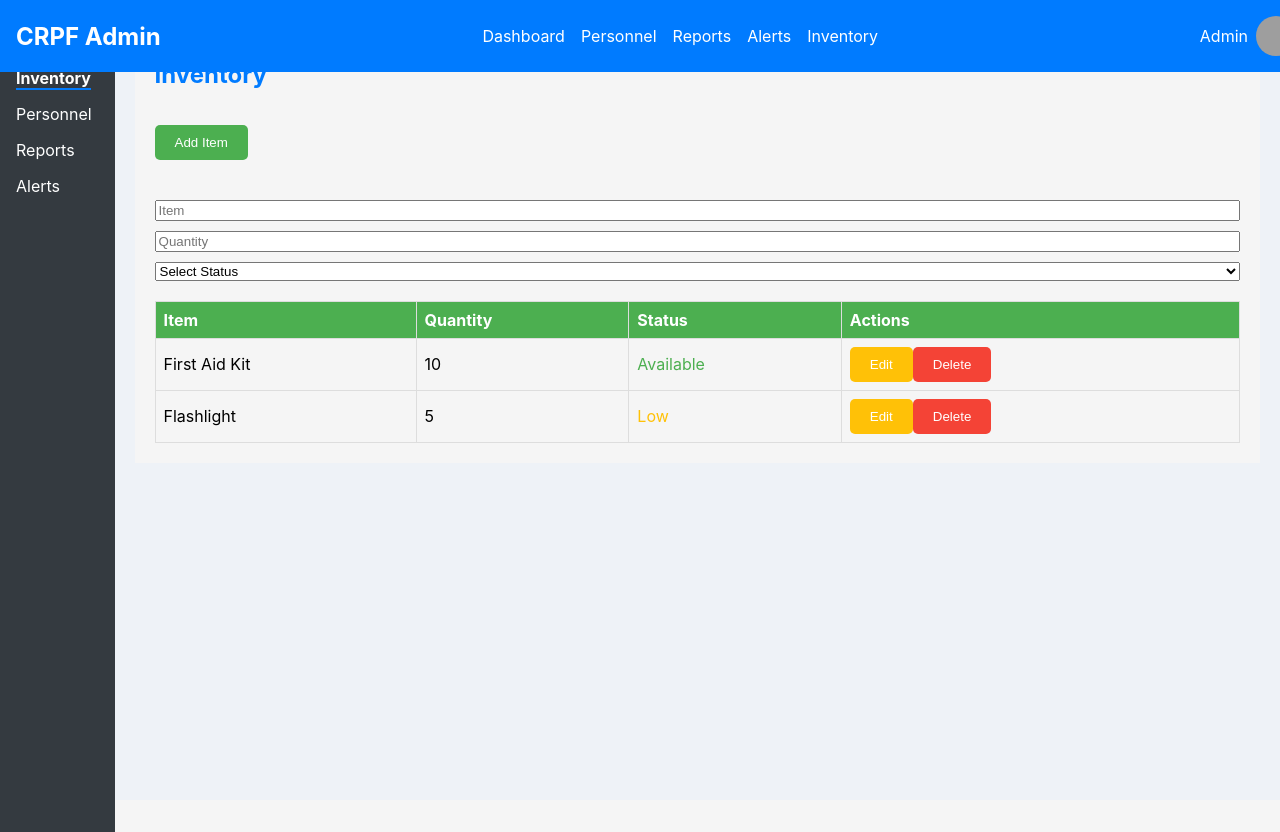
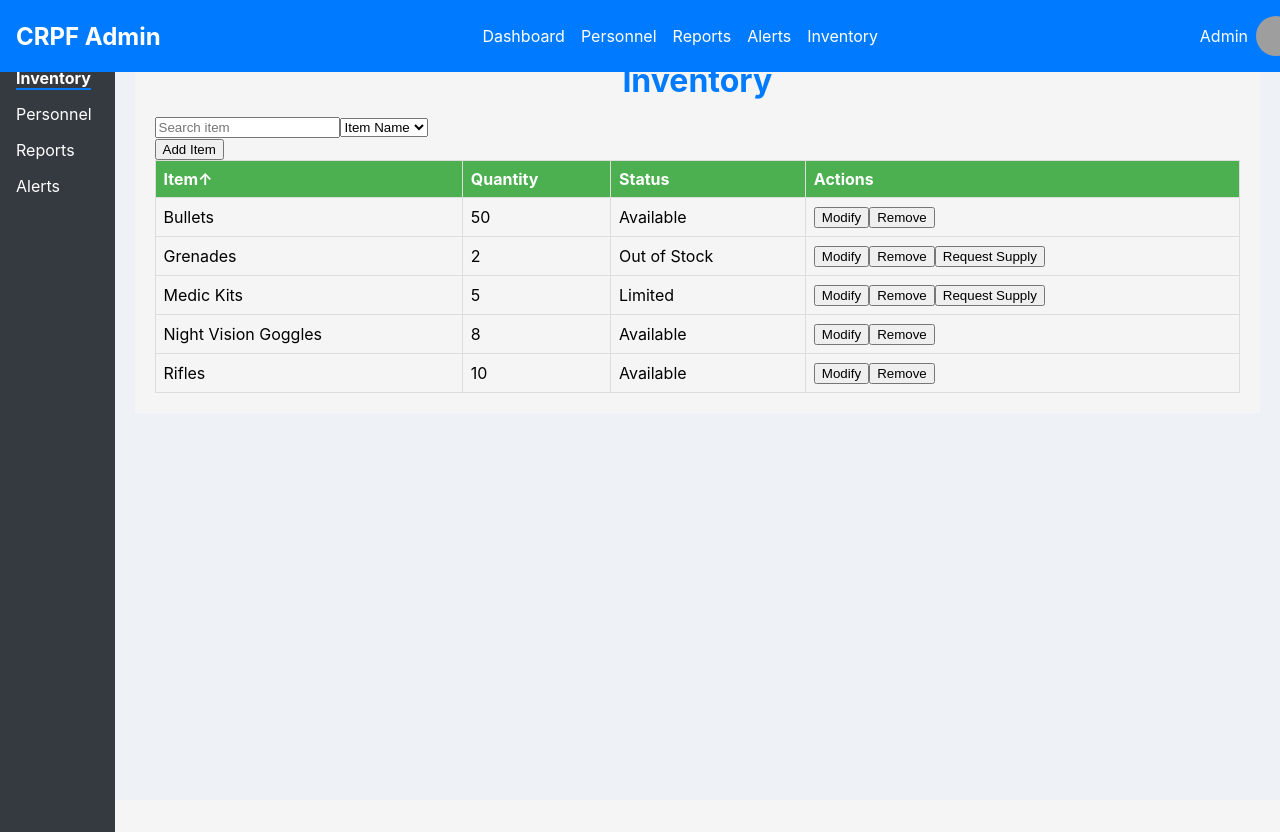
Before and after one commit to sarthakkarora/CRPF-PORTAL, a React (Create React App) app: page /inventory in a window 1280 px wide. Built offline with nearby package versions, Linux system fonts and the light colour scheme; grey boxes are pictures that could not be loaded.

Commit message:
Inventory.js

```diff
--- a/src/components/Inventory.js
+++ b/src/components/Inventory.js
@@ -1,120 +1,165 @@
 import React, { useState } from 'react';
 import './Inventory.css';
 
+const initialInventory = [
+  { id: 1, item: 'Rifles', quantity: 10, status: 'Available' },
+  { id: 2, item: 'Bullets', quantity: 50, status: 'Available' },
+  { id: 3, item: 'Medic Kits', quantity: 5, status: 'Limited' },
+  { id: 4, item: 'Grenades', quantity: 2, status: 'Out of Stock' },
+  { id: 5, item: 'Night Vision Goggles', quantity: 8, status: 'Available' },
+];
+
 const Inventory = () => {
-  const [inventoryItems, setInventoryItems] = useState([
-    { id: 1, item: 'First Aid Kit', quantity: 10, status: 'Available' },
-    { id: 2, item: 'Flashlight', quantity: 5, status: 'Low' },
+  const [inventory, setInventory] = useState(initialInventory);
+  const [newItem, setNewItem] = useState(null);
+  const [editingItem, setEditingItem] = useState(null);
+  const [searchQuery, setSearchQuery] = useState('');
+  const [searchField, setSearchField] = useState('item');
+  const [sortConfig, setSortConfig] = useState({ key: 'item', direction: 'ascending' });
+
+  const handleAddItem = () => {
+    if (editingItem) {
+      setInventory(
+        inventory.map(item => (item.id === editingItem.id ? { ...newItem, id: item.id } : item))
+      );
+      setEditingItem(null);
+    } else {
+      setInventory([
+        ...inventory,
+        { ...newItem, id: Date.now() }
       ]);
-
-  const [newItem, setNewItem] = useState({ item: '', quantity: '', status: '' });
-  const [editItemId, setEditItemId] = useState(null);
-  const [editedItem, setEditedItem] = useState({ item: '', quantity: '', status: '' });
-
-  const handleAdd = () => {
-    if (newItem.item && newItem.quantity && newItem.status) {
-      setInventoryItems([
-        ...inventoryItems,
-        { ...newItem, id: Date.now() },
-      ]);
-      setNewItem({ item: '', quantity: '', status: '' });
     }
+    setNewItem(null);
   };
 
-  const handleEdit = (id) => {
-    const itemToEdit = inventoryItems.find(item => item.id === id);
-    setEditItemId(id);
-    setEditedItem(itemToEdit);
+  const handleModifyItem = (item) => {
+    setNewItem(item);
+    setEditingItem(item);
   };
 
-  const handleUpdate = () => {
-    setInventoryItems(inventoryItems.map(item =>
-      item.id === editItemId ? editedItem : item
-    ));
-    setEditItemId(null);
+  const handleDeleteItem = (id) => {
+    setInventory(inventory.filter(item => item.id !== id));
   };
 
-  const handleDelete = (id) => {
-    setInventoryItems(inventoryItems.filter(item => item.id !== id));
+  const handleRequestSupply = (item) => {
+    alert(`Requesting supply for ${item.item}`);
   };
+
+  const handleSort = (key) => {
+    const direction = sortConfig.direction === 'ascending' ? 'descending' : 'ascending';
+    setSortConfig({ key, direction });
+  };
+
+  const handleSearch = (e) => {
+    setSearchQuery(e.target.value);
+  };
+
+  const handleSearchFieldChange = (e) => {
+    setSearchField(e.target.value);
+  };
+
+  const filteredInventory = inventory
+    .filter(item =>
+      item[searchField].toString().toLowerCase().includes(searchQuery.toLowerCase())
+    )
+    .sort((a, b) => {
+      if (a[sortConfig.key] < b[sortConfig.key]) return sortConfig.direction === 'ascending' ? -1 : 1;
+      if (a[sortConfig.key] > b[sortConfig.key]) return sortConfig.direction === 'ascending' ? 1 : -1;
+      return 0;
+    });
 
   return (
     <div className="inventory-container">
-      <div className="inventory-header">
-        <h2>Inventory</h2>
-        <div className="inventory-buttons">
-          <button className="btn add" onClick={handleAdd}>Add Item</button>
-          {editItemId && <button className="btn modify" onClick={handleUpdate}>Update Item</button>}
-        </div>
-        {editItemId && (
-          <div className="form-container">
+      <h1 className="inventory-heading">Inventory</h1>
+      <div className="search-container">
         <input
           type="text"
-              value={editedItem.item}
-              onChange={(e) => setEditedItem({ ...editedItem, item: e.target.value })}
-              placeholder="Item"
+          value={searchQuery}
+          onChange={handleSearch}
+          placeholder={`Search ${searchField}`}
+        />
+        <select
+          value={searchField}
+          onChange={handleSearchFieldChange}
+          className="search-field-select"
+        >
+          <option value="item">Item Name</option>
+          <option value="quantity">Quantity</option>
+          <option value="status">Status</option>
+        </select>
+      </div>
+      <button className="toggle-add-item-button" onClick={() => setNewItem(newItem ? null : { item: '', quantity: '', status: 'Available' })}>
+        {newItem ? 'Cancel' : 'Add Item'}
+      </button>
+      {newItem && (
+        <div className="add-item-form">
+          <input
+            type="text"
+            placeholder="Item Name"
+            value={newItem.item}
+            onChange={(e) => setNewItem({ ...newItem, item: e.target.value })}
           />
           <input
             type="number"
-              value={editedItem.quantity}
-              onChange={(e) => setEditedItem({ ...editedItem, quantity: e.target.value })}
             placeholder="Quantity"
-            />
-            <select
-              value={editedItem.status}
-              onChange={(e) => setEditedItem({ ...editedItem, status: e.target.value })}
-            >
-              <option value="">Select Status</option>
-              <option value="Available">Available</option>
-              <option value="Low">Low</option>
-              <option value="Out of Stock">Out of Stock</option>
-            </select>
-          </div>
-        )}
-        {!editItemId && (
-          <div className="form-container">
-            <input
-              type="text"
-              value={newItem.item}
-              onChange={(e) => setNewItem({ ...newItem, item: e.target.value })}
-              placeholder="Item"
-            />
-            <input
-              type="number"
             value={newItem.quantity}
             onChange={(e) => setNewItem({ ...newItem, quantity: e.target.value })}
-              placeholder="Quantity"
           />
           <select
             value={newItem.status}
             onChange={(e) => setNewItem({ ...newItem, status: e.target.value })}
           >
-              <option value="">Select Status</option>
             <option value="Available">Available</option>
-              <option value="Low">Low</option>
+            <option value="Limited">Limited</option>
             <option value="Out of Stock">Out of Stock</option>
           </select>
+          <button className="submit-add-item-button" onClick={handleAddItem}>
+            {editingItem ? 'Modify Item' : 'Add Item'}
+          </button>
         </div>
       )}
-      </div>
       <table className="inventory-table">
         <thead>
           <tr>
-            <th>Item</th>
-            <th>Quantity</th>
-            <th>Status</th>
+            <th onClick={() => handleSort('item')}>
+              Item
+              <span className="sort-arrow">
+                {sortConfig.key === 'item' && (sortConfig.direction === 'ascending' ? '↑' : '↓')}
+              </span>
+            </th>
+            <th onClick={() => handleSort('quantity')}>
+              Quantity
+              <span className="sort-arrow">
+                {sortConfig.key === 'quantity' && (sortConfig.direction === 'ascending' ? '↑' : '↓')}
+              </span>
+            </th>
+            <th onClick={() => handleSort('status')}>
+              Status
+              <span className="sort-arrow">
+                {sortConfig.key === 'status' && (sortConfig.direction === 'ascending' ? '↑' : '↓')}
+              </span>
+            </th>
             <th>Actions</th>
           </tr>
         </thead>
         <tbody>
-          {inventoryItems.map((item) => (
+          {filteredInventory.map(item => (
             <tr key={item.id}>
-              <td>{item.item}</td>
+              <td className={`status-${item.status.toLowerCase().replace(/\s+/g, '-')}`}>{item.item}</td>
               <td>{item.quantity}</td>
-              <td className={`status ${item.status.toLowerCase().replace(' ', '-')}`}>{item.status}</td>
+              <td className={`status-${item.status.toLowerCase().replace(/\s+/g, '-')}`}>{item.status}</td>
               <td>
-                <button className="btn modify" onClick={() => handleEdit(item.id)}>Edit</button>
-                <button className="btn remove" onClick={() => handleDelete(item.id)}>Delete</button>
+                <button className="modify-button" onClick={() => handleModifyItem(item)}>
+                  Modify
+                </button>
+                <button className="remove-button" onClick={() => handleDeleteItem(item.id)}>
+                  Remove
+                </button>
+                {(item.status === 'Limited' || item.status === 'Out of Stock') && (
+                  <button className="request-supply-button" onClick={() => handleRequestSupply(item)}>
+                    Request Supply
+                  </button>
+                )}
               </td>
             </tr>
           ))}
```
Lines whose indentation alone changed are shown as unchanged.
